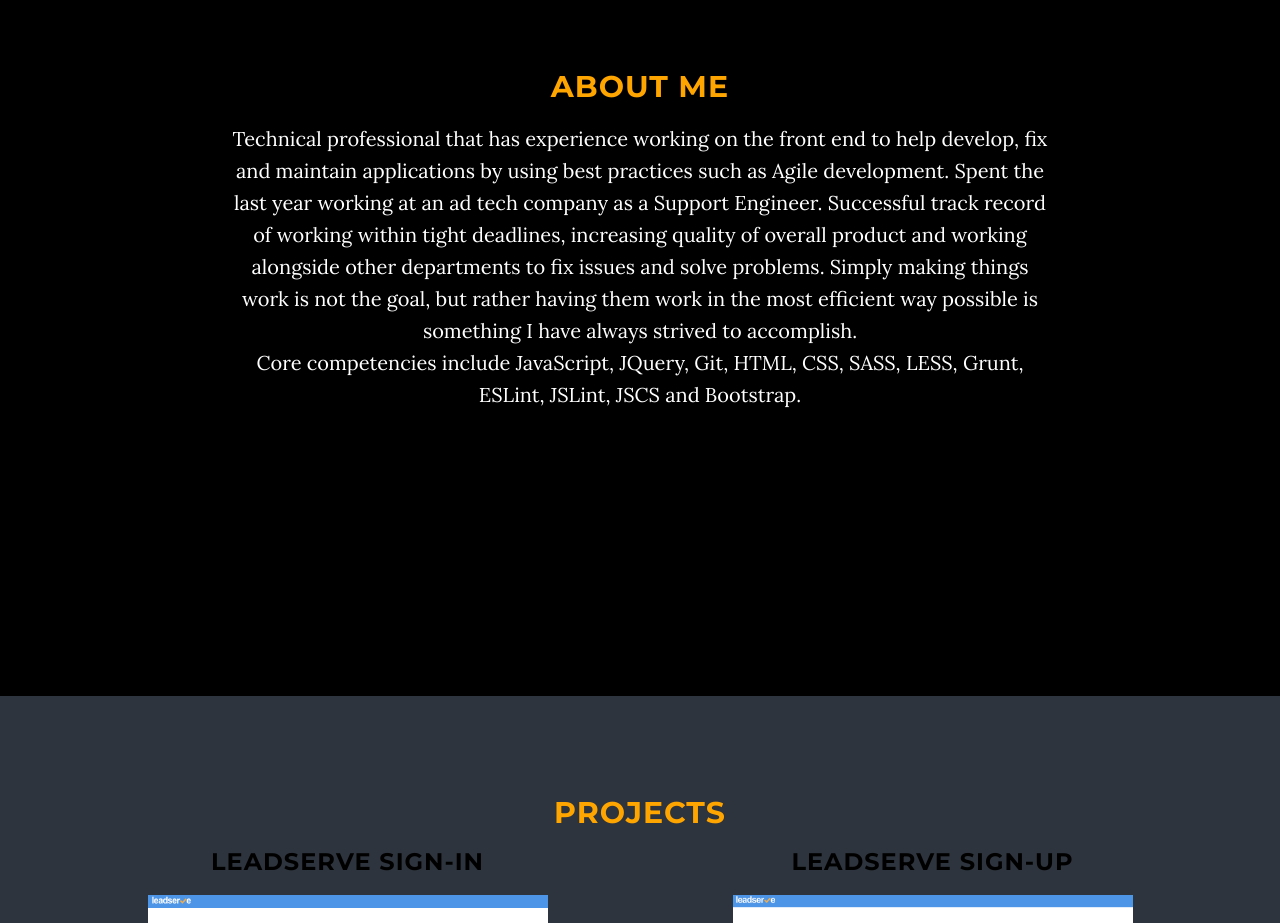
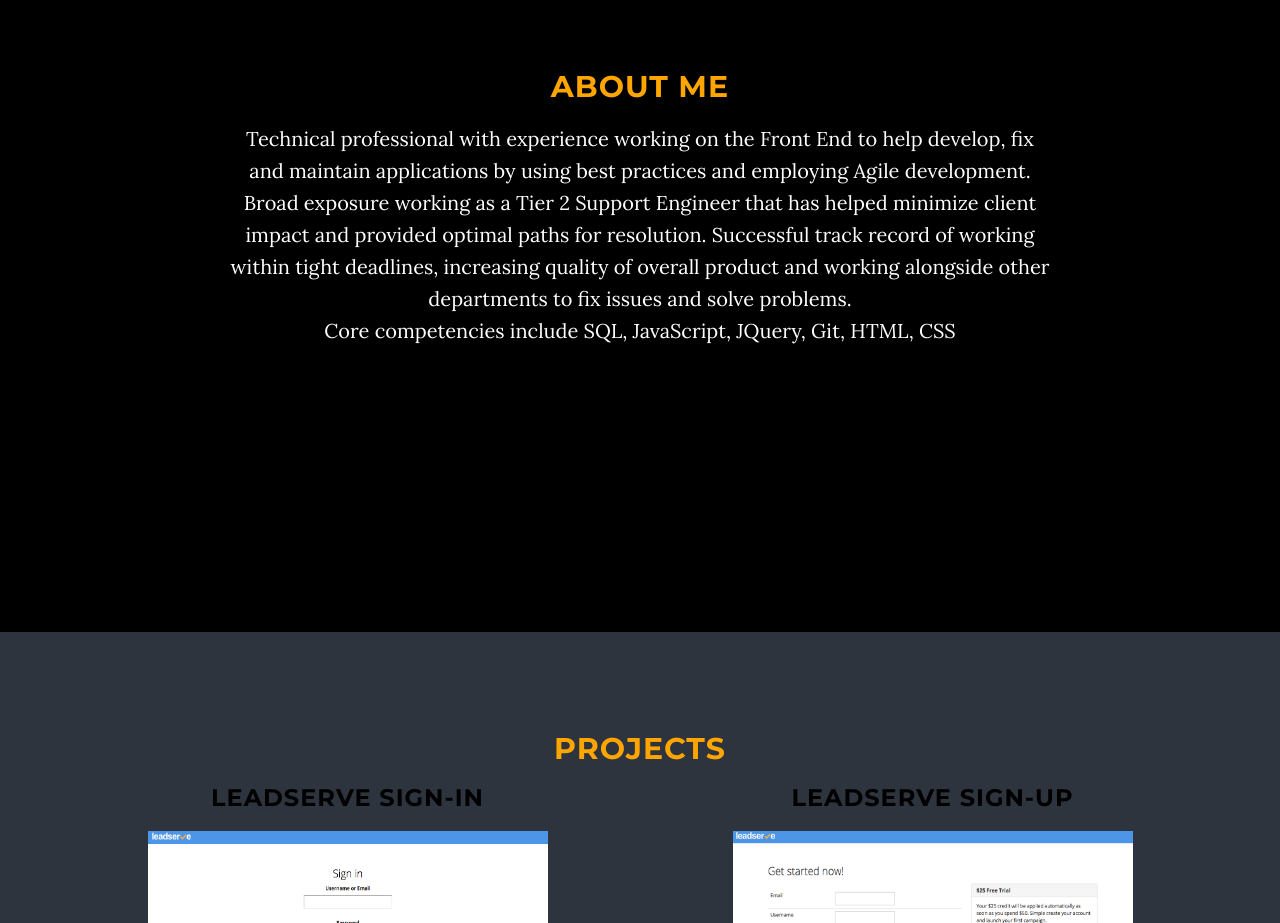
Before and after one commit to TimoorKurdi/TimoorKurdi.github.io, a plain HTML site: page index.html in a window 1280 px wide. Shown: the part 980-1903 px from the top of the page. Drawn offline with Linux system fonts and the light colour scheme; some packages are replaced by stand-ins of ours.

Commit message:
Updated portfolio

```diff
--- a/index.html
+++ b/index.html
@@ -91,9 +91,11 @@
             <div class="col-lg-8 col-lg-offset-2">
                 <h2><span style="color:orange">About Me</span></h2>
                 <br>
-                <p>Technical professional that has experience working on the front end to help develop, fix and maintain applications by using best practices such as Agile development. Spent the last year working at an ad tech company as a Support Engineer. Successful track record of working within tight deadlines, increasing quality of overall product and working alongside other departments to fix issues and solve problems. Simply making things work is not the goal, but rather having them work in the most efficient way possible is something I have always strived to accomplish.
+                <p>Technical professional with experience working on the Front End to help develop, fix and maintain applications by using best practices and employing Agile development. Broad exposure working as a Tier 2 Support Engineer that has helped minimize client impact and provided optimal paths for resolution.
+
+                Successful track record of working within tight deadlines, increasing quality of overall product and working alongside other departments to fix issues and solve problems.
                 <br>
-                Core competencies include JavaScript, JQuery, Git, HTML, CSS, SASS, LESS, Grunt, ESLint, JSLint, JSCS and Bootstrap.</p>
+                Core competencies include SQL, JavaScript, JQuery, Git, HTML, CSS</p>
             </div>
         </div>
     </section>
```
